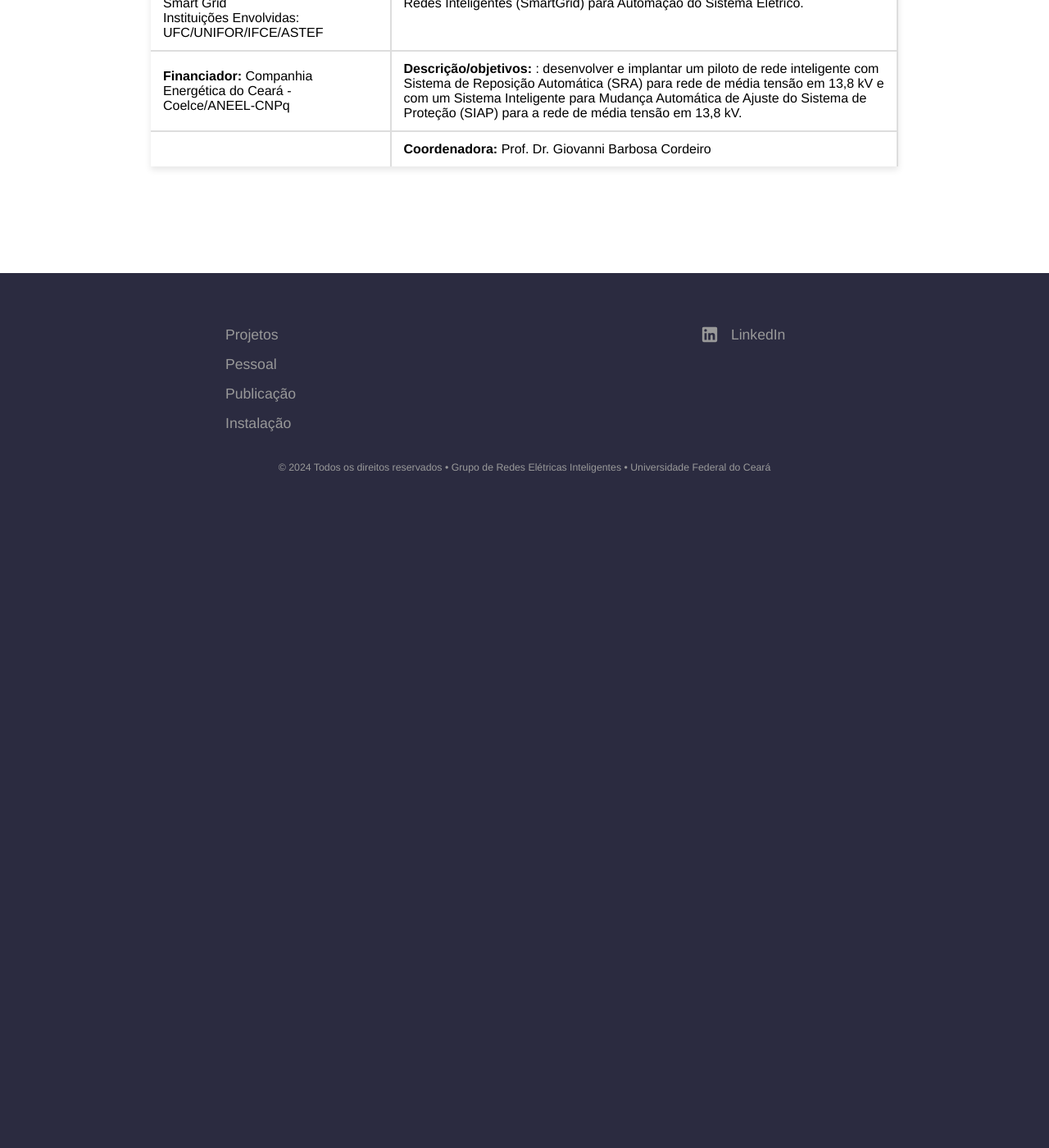
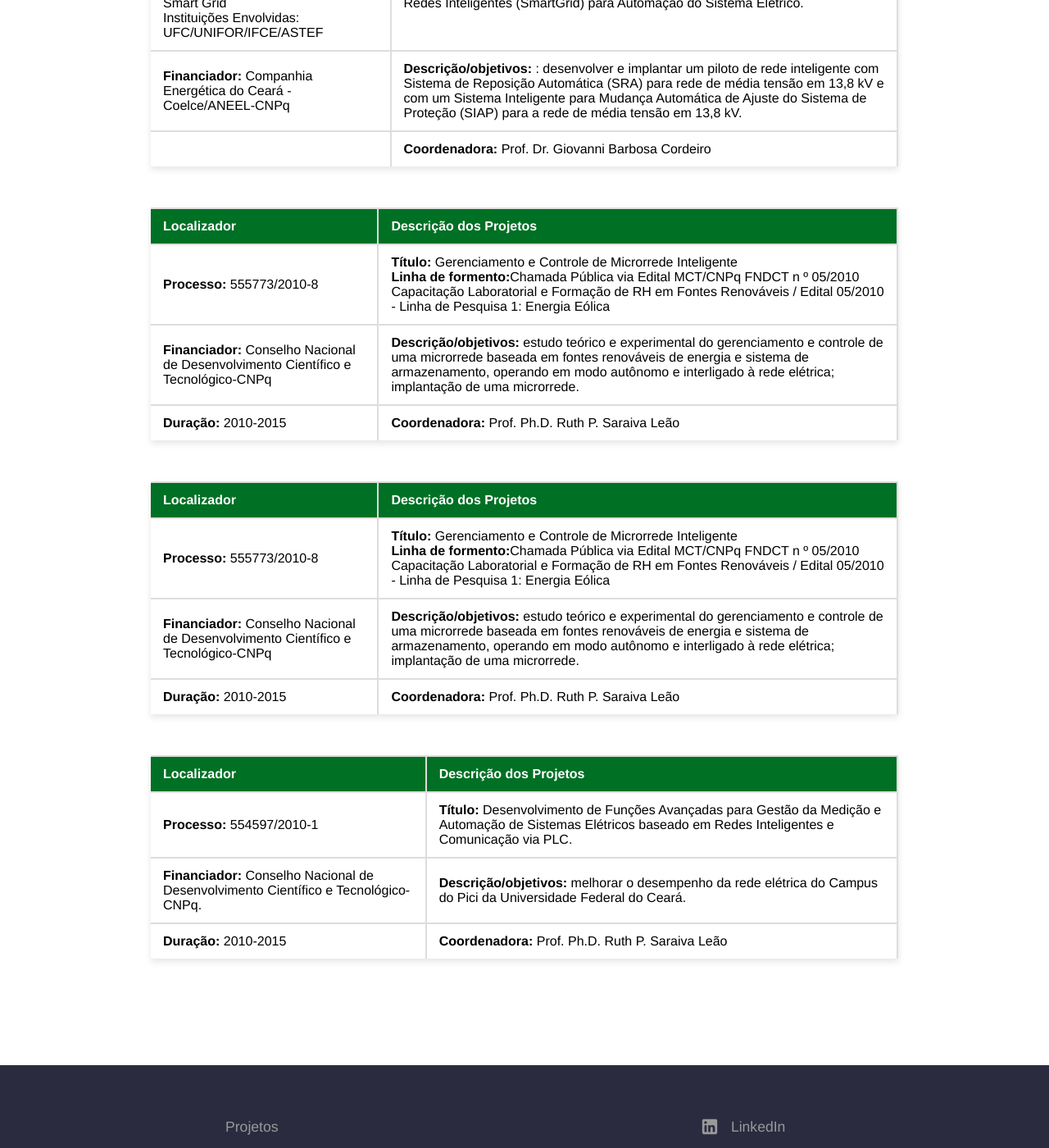
Before and after one commit to Gabriell89222/Gabriell89222.github.io, a Jekyll site: the page built from pricing.html, in a window 1280 px wide and 1400 px high, scrolled down 823 px. Shown: the whole window at 82% size. Built offline with Jekyll 4.4.1, drawn with Linux system fonts in a browser that asks for light colours; before the commit the page ends 1453 px from its top, so only the background shows below that.

Commit message:
Atualização da tabela v-1.5

```diff
--- a/pricing.html
+++ b/pricing.html
@@ -22,6 +22,7 @@ description:
 					<td><strong>Coordenadora:</strong> Prof. Ph.D. Ruth P. Saraiva Leão</td>
 				</tr>
 			</table>
+
 			<table>
 				<tr>
 					<th>Localizador</th>
@@ -41,5 +42,62 @@ description:
 					<td><strong>Coordenadora:</strong> Prof. Dr. Giovanni Barbosa Cordeiro</td>
 				</tr>
 			</table>
+
+			<table>
+				<tr>
+					<th>Localizador</th>
+					<th>Descrição dos Projetos</th>
+				</tr>
+				<tr>
+					<td><strong>Processo:</strong> 555773/2010-8</td>
+					<td><strong>Título:</strong> Gerenciamento e Controle de Microrrede Inteligente<br> <strong>Linha de formento:</strong>Chamada Pública via Edital MCT/CNPq FNDCT n º 05/2010 Capacitação Laboratorial e Formação de RH em Fontes Renováveis / Edital 05/2010 - Linha de Pesquisa 1: Energia Eólica </td>
+				</tr>
+				<tr>
+					<td><strong>Financiador:</strong> Conselho Nacional de Desenvolvimento Científico e Tecnológico-CNPq</td>
+					<td><strong>Descrição/objetivos: </strong>estudo teórico e experimental do gerenciamento e controle de uma microrrede baseada em fontes renováveis de energia e sistema de armazenamento, operando em modo autônomo e interligado à rede elétrica; implantação de uma microrrede.</td>
+				</tr>
+				<tr>
+					<td><strong>Duração:</strong> 2010-2015</td>
+					<td><strong>Coordenadora:</strong> Prof. Ph.D. Ruth P. Saraiva Leão</td>
+				</tr>
+			</table>
+
+			<table>
+				<tr>
+					<th>Localizador</th>
+					<th>Descrição dos Projetos</th>
+				</tr>
+				<tr>
+					<td><strong>Processo:</strong> 555773/2010-8</td>
+					<td><strong>Título:</strong> Gerenciamento e Controle de Microrrede Inteligente<br> <strong>Linha de formento:</strong>Chamada Pública via Edital MCT/CNPq FNDCT n º 05/2010 Capacitação Laboratorial e Formação de RH em Fontes Renováveis / Edital 05/2010 - Linha de Pesquisa 1: Energia Eólica </td>
+				</tr>
+				<tr>
+					<td><strong>Financiador:</strong> Conselho Nacional de Desenvolvimento Científico e Tecnológico-CNPq</td>
+					<td><strong>Descrição/objetivos: </strong>estudo teórico e experimental do gerenciamento e controle de uma microrrede baseada em fontes renováveis de energia e sistema de armazenamento, operando em modo autônomo e interligado à rede elétrica; implantação de uma microrrede.</td>
+				</tr>
+				<tr>
+					<td><strong>Duração:</strong> 2010-2015</td>
+					<td><strong>Coordenadora:</strong> Prof. Ph.D. Ruth P. Saraiva Leão</td>
+				</tr>
+			</table>
+
+			<table>
+				<tr>
+					<th>Localizador</th>
+					<th>Descrição dos Projetos</th>
+				</tr>
+				<tr>
+					<td><strong>Processo:</strong> 554597/2010-1</td>
+					<td><strong>Título:</strong> Desenvolvimento de Funções Avançadas para Gestão da Medição e Automação de Sistemas Elétricos baseado em Redes Inteligentes e Comunicação via PLC.</td>
+				</tr>
+				<tr>
+					<td><strong>Financiador:</strong> Conselho Nacional de Desenvolvimento Científico e Tecnológico-CNPq.</td>
+					<td><strong>Descrição/objetivos: </strong> melhorar o desempenho da rede elétrica do Campus do Pici da Universidade Federal do Ceará.</td>
+				</tr>
+				<tr>
+					<td><strong>Duração:</strong> 2010-2015</td>
+					<td><strong>Coordenadora:</strong> Prof. Ph.D. Ruth P. Saraiva Leão</td>
+				</tr>
+			</table>
 	</section>
 </div>
```
